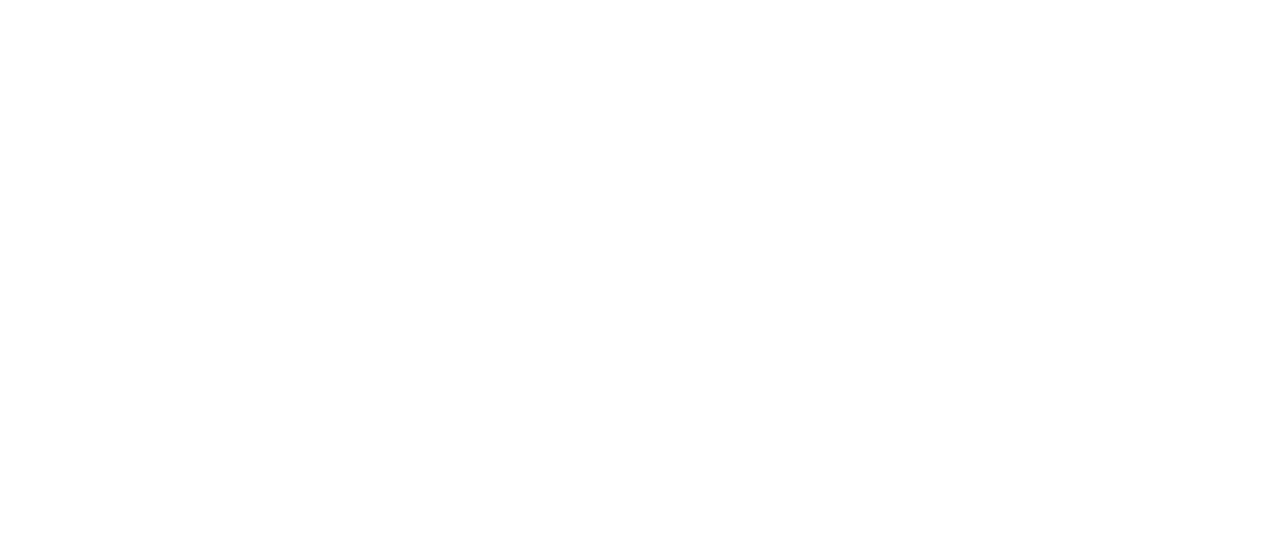
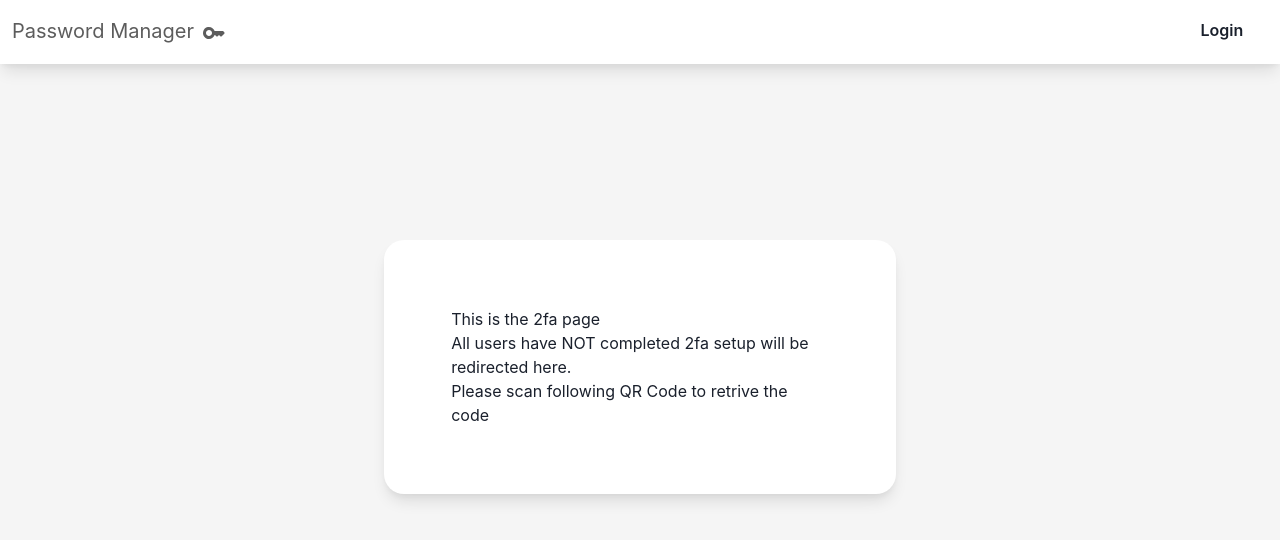
Before and after one commit to chang2000/password-manager-2fa, a React (Vite) app in the folder frontend/: page /2fa-setup in a window 1280 px wide. Before the commit this address had no page. Shown: the top 540 px of the page. Built offline with nearby package versions, Linux system fonts and the light colour scheme.

Commit message:
feat: create initial 2fa setup page

```diff
--- a/frontend/src/App.jsx
+++ b/frontend/src/App.jsx
@@ -4,6 +4,7 @@
 import { useState } from "react";
 import PrivateRoute from "./components/PrivateRoute";
 import UserPage from "./pages/UserPage";
+import TwoFASetup from "./pages/2FASetup";
 
 function App() {
   const [loginResponse, setLoginResponse] = useState({
@@ -26,6 +27,7 @@
           }
         />
         <Route exact path="/register" element={<Register />} />
+        <Route exact path="/2fa-setup" element={<TwoFASetup />} />
       </Routes>
     </BrowserRouter>
   );
--- /dev/null
+++ b/frontend/src/pages/2FASetup.jsx
@@ -0,0 +1,40 @@
+import Navbar from "../components/Navbar";
+import axios from "axios";
+import { useToast } from "@chakra-ui/react";
+import { useNavigate } from "react-router-dom";
+import { Flex, Box } from "@chakra-ui/react";
+
+const TwoFASetup = () => {
+  const navigate = useNavigate();
+  const toast = useToast();
+
+  return (
+    <div>
+      <Navbar btnName="Login" path="/" />
+
+      <Flex
+      h="100vh"
+      direction="column"
+      alignItems="center"
+      backgroundColor="blackAlpha.50"
+    >
+      <Box
+        mt={{ base: "15em", xl: "15em" }}
+        backgroundColor="white"
+        borderRadius="20px"
+        w={{ base: "90%", md: "60%", xl: "40%" }}
+        p={{ base: "1.2em", xl: "4.2em" }}
+        boxShadow="lg"
+      >
+        <p>This is the 2fa page</p>
+        <p>All users have NOT completed 2fa setup will be redirected here.</p>
+        <p>Please scan following QR Code to retrive the code</p>
+        {/* Image here */}
+
+      </Box>
+    </Flex>
+    </div>
+  );
+};
+
+export default TwoFASetup;
--- a/frontend/src/pages/Login.jsx
+++ b/frontend/src/pages/Login.jsx
@@ -17,7 +17,7 @@
         const { success, token } = response.data;
         if (success) {
           window.sessionStorage.setItem("token", token)
-          navigateToUserPage(success,token)
+          navigateToUserPage(success, token)
         }
       })
       .catch((err) => {
--- a/frontend/src/pages/Register.jsx
+++ b/frontend/src/pages/Register.jsx
@@ -18,8 +18,7 @@
             status: "success",
             isClosable: true,
           });
-          console.log('enter here')
-          navigate("/");
+          navigate("/2fa-setup");
         }
       })
       .catch((err) => {
```
Also changed, not shown: 2 other files (tests, documents, lock files or other folders).
